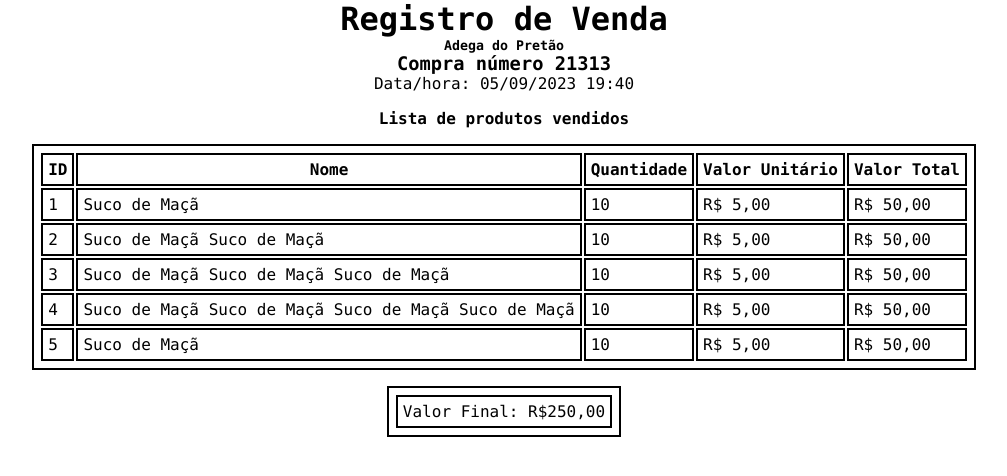
After one commit to haron-moreira/bebidas_chabas, a PHP site: page /nota.html in a window 1280 px wide. The commit adds this page. Shown: the top 476 px of the page, without its empty margins (136-1143 px from the left). Run offline with PHP 8.4, Linux system fonts and the light colour scheme.

Commit message:
feat: SS10 - emissao de PDF

```diff
--- a/composer.json
+++ b/composer.json
@@ -3,7 +3,8 @@
     "require": {
         "twbs/bootstrap": "^5.2",
         "phpmailer/phpmailer": "^6.8",
-      "ext-pdo": "*"
+      "ext-pdo": "*",
+        "dompdf/dompdf": "^2.0"
     },
     "autoload": {
         "psr-4": {
--- /dev/null
+++ b/nota.html
@@ -0,0 +1,107 @@
+<!DOCTYPE html>
+<html lang="pt-br">
+<head>
+    <meta charset="UTF-8">
+    <title>Nota</title>
+
+  <style>
+    * {
+      box-sizing: border-box;
+      margin: 0;
+      padding: 0;
+      font-family: 'Operator Mono', 'Source Code Pro', Menlo, Monaco, Consolas, Courier New, monospace
+    }
+
+    body {
+      display: flex;
+      flex-direction: column;
+      align-items: center;
+      justify-content: center;
+      gap: 2vh;
+    }
+
+    header {
+      display: flex;
+      flex-direction: column;
+      align-items: center;
+      justify-content: center;
+    }
+
+    table, tr, td, th {
+      border: 2px solid black;
+      padding: 5px;
+    }
+
+  </style>
+</head>
+<body>
+<header>
+  <h1>Registro de Venda</h1>
+  <h5>Adega do Pretão</h5>
+  <h3>Compra número 21313</h3>
+  <p>Data/hora: 05/09/2023 19:40</p>
+</header>
+<main>
+  <header>
+    <p><b>Lista de produtos vendidos</b></p>
+  </header>
+</main>
+<table>
+  <thead>
+    <th>ID</th>
+    <th>Nome</th>
+    <th>Quantidade</th>
+    <th>Valor Unitário</th>
+    <th>Valor Total</th>
+  </thead>
+  <tbody>
+    <tr>
+      <td>1</td>
+      <td>Suco de Maçã</td>
+      <td>10</td>
+      <td>R$ 5,00</td>
+      <td>R$ 50,00</td>
+    </tr>
+    <tr>
+      <td>2</td>
+      <td>Suco de Maçã Suco de Maçã</td>
+      <td>10</td>
+      <td>R$ 5,00</td>
+      <td>R$ 50,00</td>
+    </tr>
+    <tr>
+      <td>3</td>
+      <td>Suco de Maçã Suco de Maçã Suco de Maçã</td>
+      <td>10</td>
+      <td>R$ 5,00</td>
+      <td>R$ 50,00</td>
+    </tr>
+    <tr>
+      <td>4</td>
+      <td>Suco de Maçã Suco de Maçã Suco de Maçã Suco de Maçã</td>
+      <td>10</td>
+      <td>R$ 5,00</td>
+      <td>R$ 50,00</td>
+    </tr>
+    <tr>
+      <td>5</td>
+      <td>Suco de Maçã</td>
+      <td>10</td>
+      <td>R$ 5,00</td>
+      <td>R$ 50,00</td>
+    </tr>
+  </tbody>
+</table>
+<table>
+  <tbody>
+  <tr>
+    <td>Valor Final: R$250,00</td>
+  </tr>
+  </tbody>
+</table>
+<footer>
+
+</footer>
+
+</body>
+</html>
--- a/src/components/GetSearchItems.php
+++ b/src/components/GetSearchItems.php
@@ -14,7 +14,7 @@ class GetSearchItems
 
         $query = "SELECT nome_produto, qtd_estoque, valor_unitario, id_produto
                     FROM produto
-                        WHERE comercializado = 1 AND nome_produto like :search;";
+                        WHERE qtd_estoque > 0 AND comercializado = 1 AND nome_produto like :search;";
         $sth = $pdo->prepare($query);
         $sth->bindValue(":search", $search);
         $sth->execute();
--- a/src/services/DecrementaEstoqueVenda.php
+++ b/src/services/DecrementaEstoqueVenda.php
@@ -6,15 +6,16 @@ class DecrementaEstoqueVenda
 {
     public static function DecrementaProduto(array $produtos): bool
     {
+
         try {
-            foreach ($produtos as $produto) {
+            foreach ($produtos['produtos'] as $key => $produto) {
 
                     $pdo = ConexaoBanco::Conexao();
 
                     $query = "UPDATE produto SET qtd_estoque = qtd_estoque - :qtd_nova WHERE id_produto = :id_produto;";
                     $sth = $pdo->prepare($query);
 
-                    $sth->bindValue(":id_produto", $produto['id']);
+                    $sth->bindValue(":id_produto", $key);
                     $sth->bindValue(":qtd_nova", $produto['quantidade']);
 
                     $sth->execute();
```
Also changed, not shown: api/getNota.php (added, +11 -0 lines), api/vender-via-front.php (+30 -2 lines), js/venda.js (+26 -9 lines), src/components/GeraPdfNotaVenda.php (added, +93 -0 lines), src/services/GetQtdProdutoEspecifico.php (added, +20 -0 lines), src/services/ValidaEstoqueParaVenda.php (added, +25 -0 lines), src/services/VenderViaFront.php (+9 -2 lines), teste.php (added, +9 -0 lines), 1 other file.
